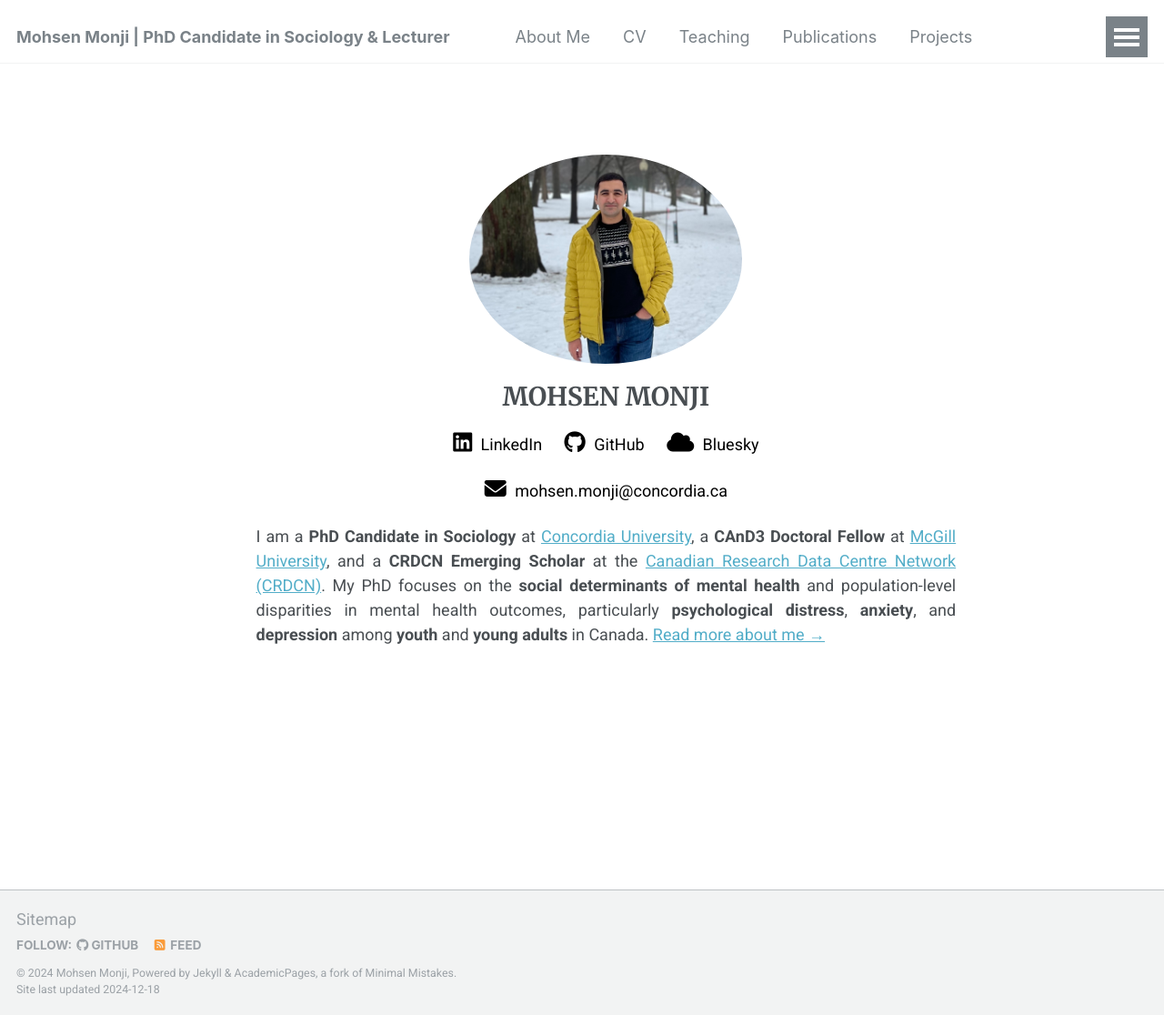
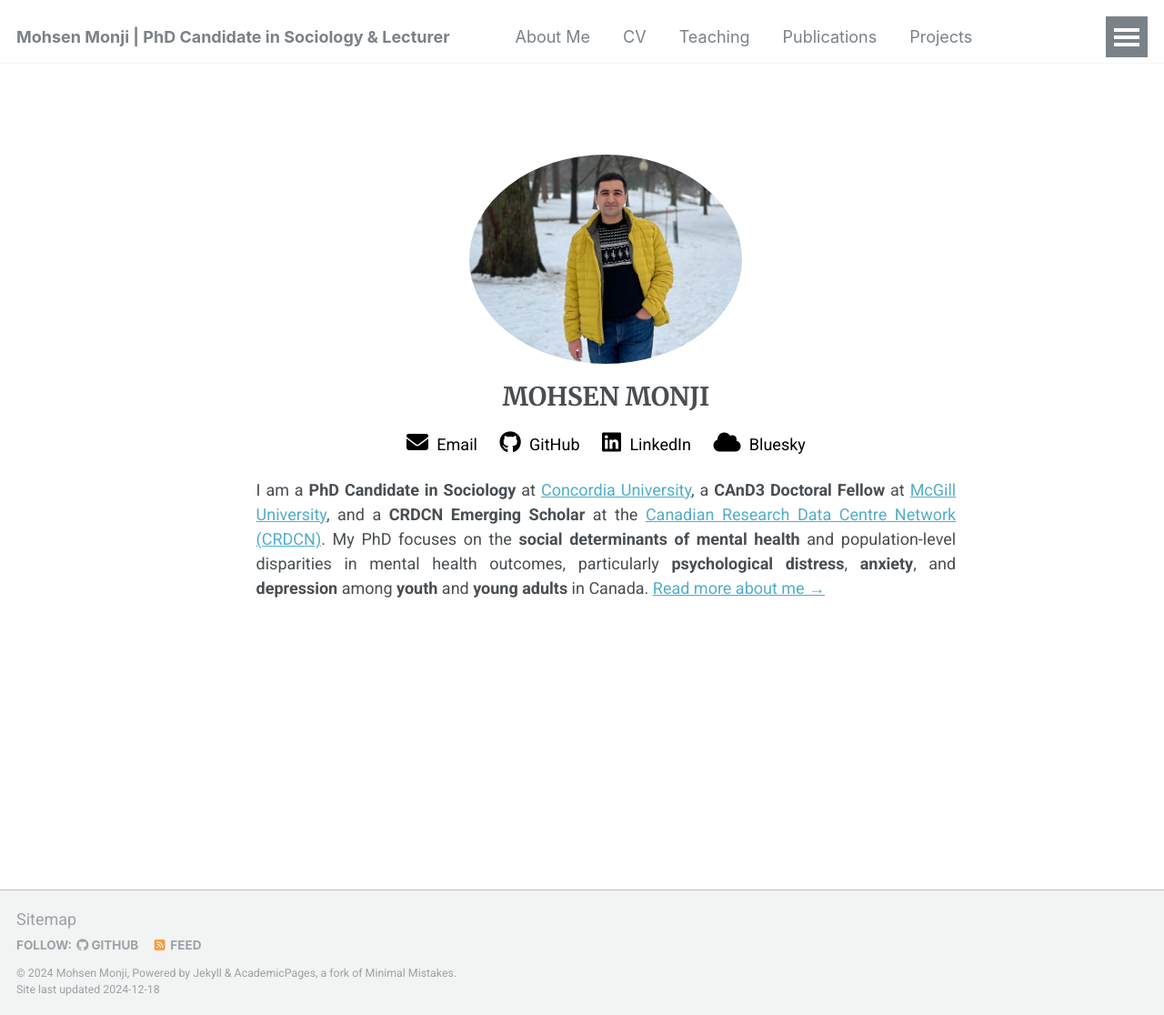
Before and after one commit to Mohsnmonji/mohsnmonji.github.io, a Jekyll site: the page built from _pages/front.md, in a window 1280 px wide and 1116 px high. Shown: the whole window at 91% size. Built offline with Jekyll 4.4.1, drawn with Linux system fonts in a browser that asks for light colours.

Commit message:
Update front.md

```diff
--- a/_pages/front.md
+++ b/_pages/front.md
@@ -16,21 +16,17 @@ hide_avatar: true
 
   <!-- Social Media Links -->
   <p style="margin-top: 20px;">
-    <a href="https://www.linkedin.com/in/{{ site.social.linkedin }}" target="_blank" style="color: black; text-decoration: none; margin: 0 10px;">
-      <i class="fab fa-linkedin" style="font-size: 24px; margin-right: 5px;"></i> LinkedIn
+    <a href="mailto:{{ site.email }}" target="_blank" style="color: black; text-decoration: none; margin: 0 10px;">
+      <i class="fas fa-envelope" style="font-size: 24px; margin-right: 5px;"></i> Email
     </a>
     <a href="https://github.com/{{ site.social.github }}" target="_blank" style="color: black; text-decoration: none; margin: 0 10px;">
       <i class="fab fa-github" style="font-size: 24px; margin-right: 5px;"></i> GitHub
     </a>
+    <a href="https://www.linkedin.com/in/{{ site.social.linkedin }}" target="_blank" style="color: black; text-decoration: none; margin: 0 10px;">
+      <i class="fab fa-linkedin" style="font-size: 24px; margin-right: 5px;"></i> LinkedIn
+    </a>
     <a href="https://bsky.app/profile/mohsenmonji.bsky.social" target="_blank" style="color: black; text-decoration: none; margin: 0 10px;">
       <i class="fas fa-cloud" style="font-size: 24px; margin-right: 5px;"></i> Bluesky
-    </a>
-  </p>
-
-  <!-- Email -->
-  <p style="margin-top: 10px;">
-    <a href="mailto:{{ site.email }}" style="color: black; text-decoration: none; font-size: 18px;">
-      <i class="fas fa-envelope" style="font-size: 24px; margin-right: 5px;"></i> mohsen.monji@concordia.ca
     </a>
   </p>
 </div>
@@ -40,4 +36,5 @@ hide_avatar: true
 
 
 
+
 I am a **PhD Candidate in Sociology** at [Concordia University](https://www.concordia.ca/artsci/sociology-anthropology.html), a **CAnD3 Doctoral Fellow** at [McGill University](https://www.mcgill.ca/cand3/our-people/fellows-2024-25), and a **CRDCN Emerging Scholar** at the [Canadian Research Data Centre Network (CRDCN)](https://crdcn.ca). My PhD focuses on the **social determinants of mental health** and population-level disparities in mental health outcomes, particularly **psychological distress**, **anxiety**, and **depression** among **youth** and **young adults** in Canada. [Read more about me →](/about-me/)
```
